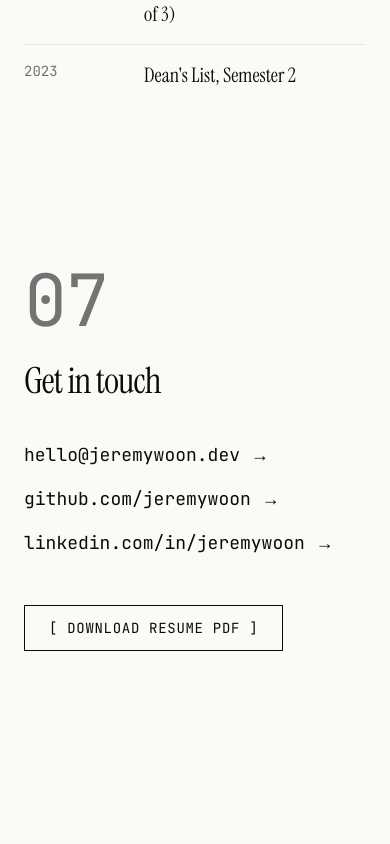
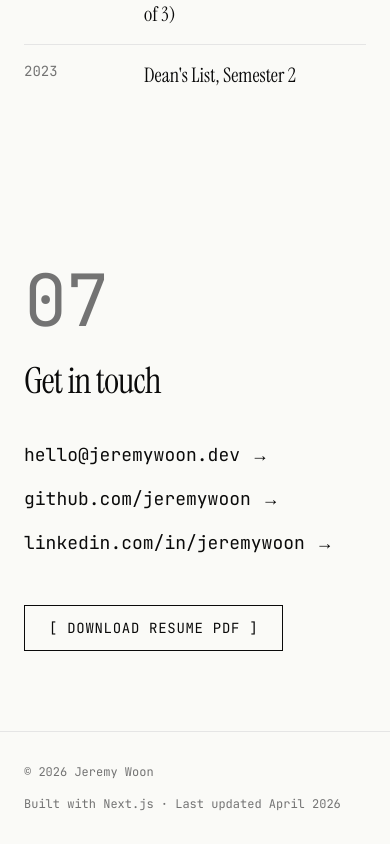
Before and after one commit to WhiteAvocad0/portfolio, a Next.js app: page / in a window 390 px wide. Shown: the part 6034-6878 px from the top of the page. Before the commit the page ends 6765 px from the top, so only its background shows below. Built offline with nearby package versions, Linux system fonts and the light colour scheme.

Commit message:
feat: add Footer

```diff
--- a/app/page.tsx
+++ b/app/page.tsx
@@ -6,9 +6,11 @@ import { ProjectsSection } from '@/components/sections/projects-section';
 import { ExperienceSection } from '@/components/sections/experience-section';
 import { CertificationsSection } from '@/components/sections/certifications-section';
 import { ContactSection } from '@/components/sections/contact-section';
+import { Footer } from '@/components/sections/footer';
 
 export default function Home() {
   return (
+    <>
       <main>
         <HeroSection />
         <AboutSection />
@@ -19,5 +21,7 @@ export default function Home() {
         <CertificationsSection />
         <ContactSection />
       </main>
+      <Footer />
+    </>
   );
 }
--- /dev/null
+++ b/components/sections/footer.tsx
@@ -0,0 +1,19 @@
+import { profile } from '@/lib/data';
+
+export function Footer() {
+  const year = new Date().getFullYear();
+  const lastUpdated = new Date().toLocaleDateString('en-US', {
+    month: 'long',
+    year: 'numeric',
+  });
+  return (
+    <footer className="border-t border-border">
+      <div className="mx-auto max-w-(--container-page) px-6 md:px-20 py-8 flex flex-col md:flex-row justify-between gap-4 font-mono text-xs text-muted">
+        <span>
+          © {year} {profile.name}
+        </span>
+        <span>Built with Next.js · Last updated {lastUpdated}</span>
+      </div>
+    </footer>
+  );
+}
```
Lines whose indentation alone changed are shown as unchanged.
